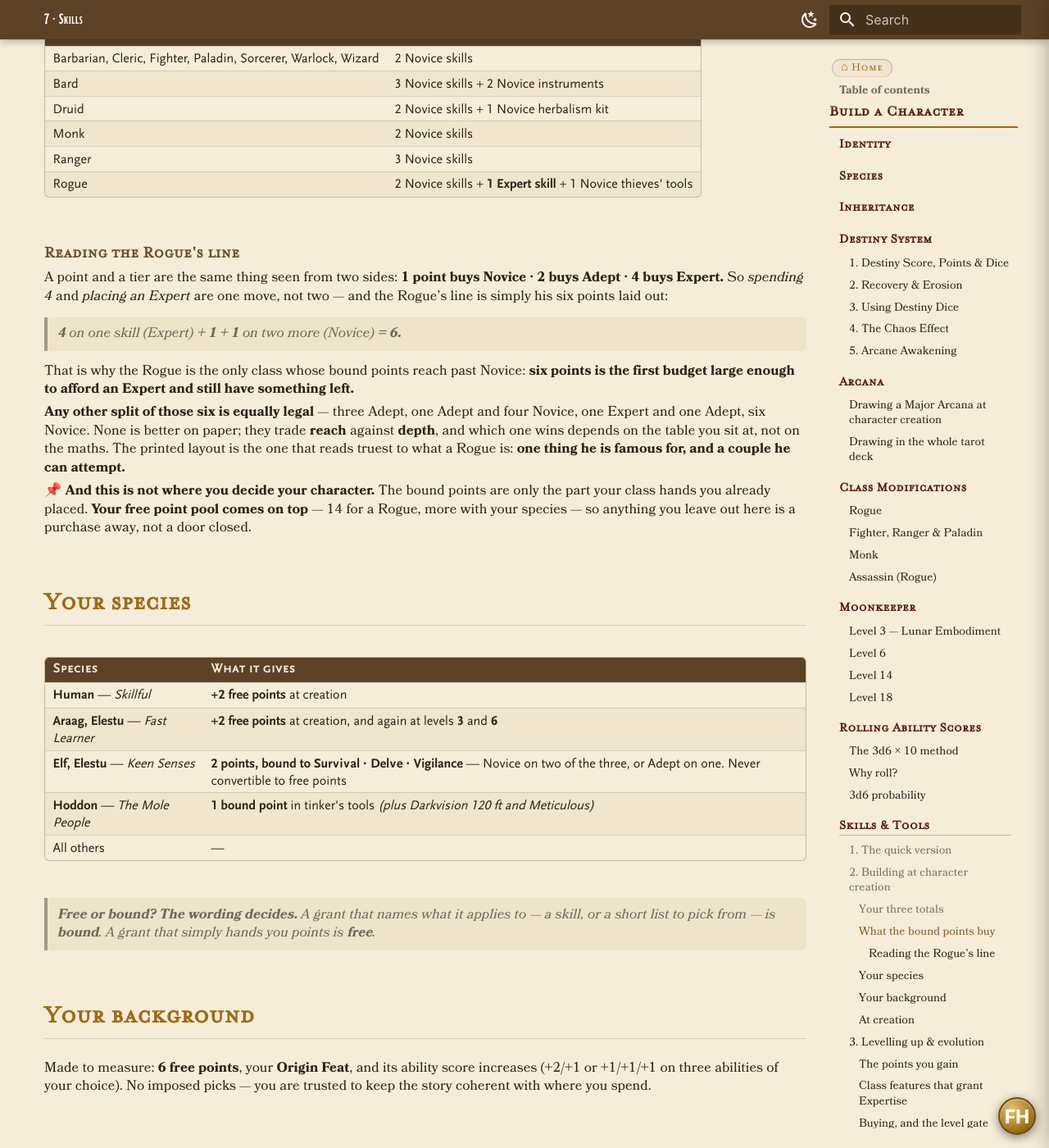
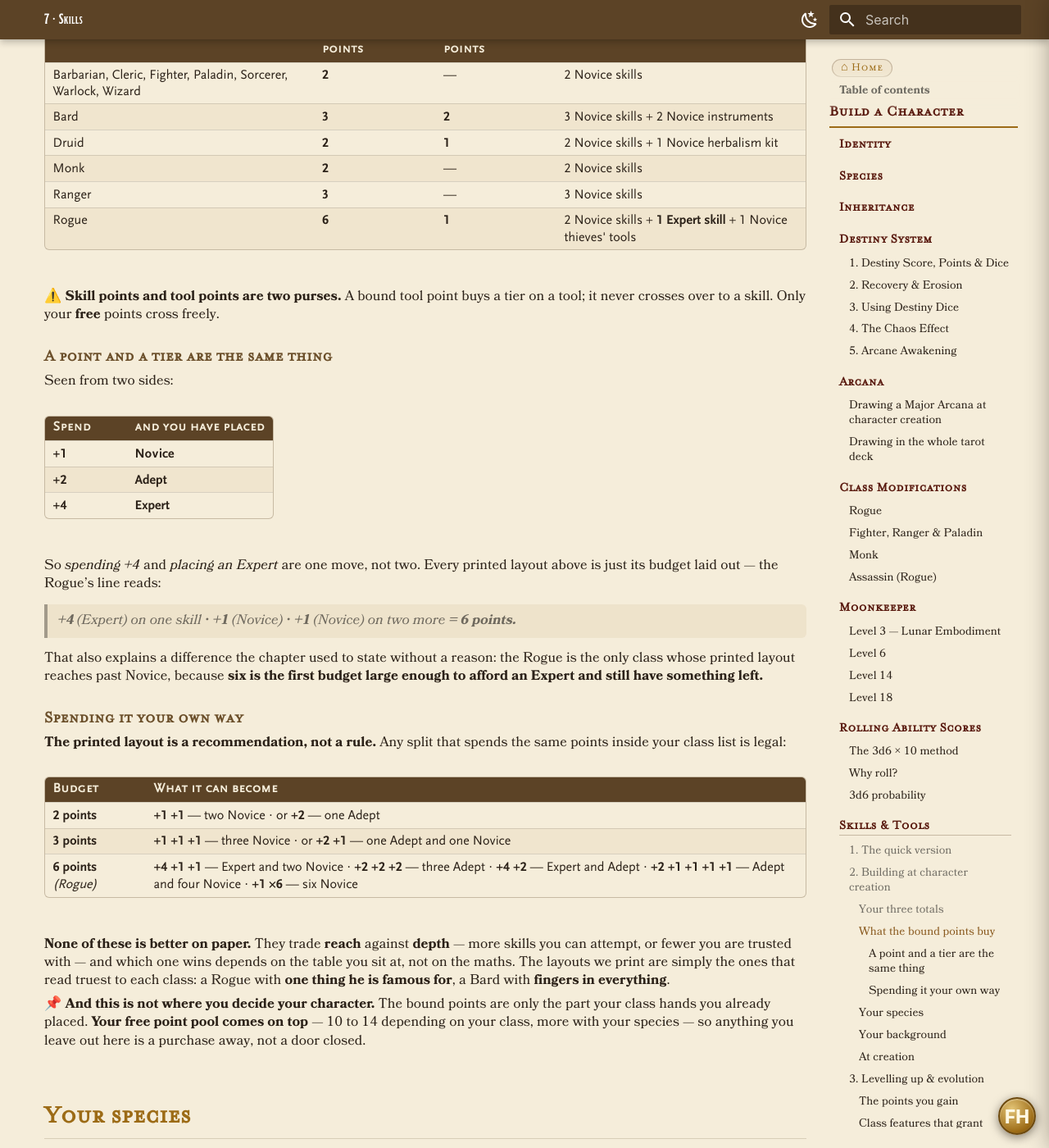
Before and after one commit to Noirchicot/fh-phb, an MkDocs documentation site: the page built from docs/chapters/skills-and-tools.md, in a window 1280 px wide and 1400 px high, scrolled down 1724 px. Shown: the whole window at 82% size. Built offline with MkDocs 1.6.1 and Material for MkDocs 9.7.7, drawn with Linux system fonts in a browser that asks for light colours; some of the changed text lies outside the part shown.

Commit message:
Les points liés deviennent un budget pour toutes les classes
Eric : « cette répartition peut même être généralisée aux autres classes tant
qu'elle est bien expliquée », puis « on peut avoir la note Adept sur le +2 et
Novice sur le +1 pour encore un peu plus de clarté ».

Une classe donne désormais un NOMBRE de points, pas une forme. Le joueur les
place dans sa liste de classe et choisit les paliers. La répartition imprimée
reste — c'est une recommandation, plus une contrainte.

Ce que ça répare, au-delà de la clarté : les autres classes avaient déjà un
budget, mais le chapitre leur interdisait de le dépenser autrement qu'en
Novice. Un barbare peut maintenant prendre un Adepte au lieu de deux Novices.

Chaque nombre porte son palier, partout où il apparaît : +1 Novice, +2 Adepte,
+4 Expert. La ligne du roublard se lit donc « +4 (Expert) · +1 (Novice) · +1
(Novice) = 6 points », ce qui explique enfin pourquoi il est la seule classe
dont la répartition imprimée dépasse Novice : six est le premier budget assez
gros pour s'offrir un Expert et garder de quoi poser autre chose.

Et une précision qui manquait : points de compétence et points d'outil sont
deux bourses. Seuls les points LIBRES traversent.

Co-Authored-By: Claude Opus 5 <noreply@anthropic.com>

```diff
--- a/docs/chapters/skills-and-tools.md
+++ b/docs/chapters/skills-and-tools.md
@@ -53,38 +53,61 @@ adds **+2 free** on top because there are 26 skills to fill. Both are already co
 
 ### What the bound points buy
 
-You place them yourself, **inside your class list**. Most classes place theirs at **Novice**;
-the Rogue's six buy him one real specialty, and the table below shows how.
+Your class hands you a **number of points**, not a shape. You place them yourself, **inside
+your class list**, and **you choose the tiers**.
 
-| Class | Bound placements |
+| Class | Bound skill points | Bound tool points | The layout we print |
+|---|---|---|---|
+| Barbarian, Cleric, Fighter, Paladin, Sorcerer, Warlock, Wizard | **2** | — | 2 Novice skills |
+| Bard | **3** | **2** | 3 Novice skills + 2 Novice instruments |
+| Druid | **2** | **1** | 2 Novice skills + 1 Novice herbalism kit |
+| Monk | **2** | — | 2 Novice skills |
+| Ranger | **3** | — | 3 Novice skills |
+| Rogue | **6** | **1** | 2 Novice skills + **1 Expert skill** + 1 Novice thieves' tools |
+
+⚠️ **Skill points and tool points are two purses.** A bound tool point buys a tier on a tool;
+it never crosses over to a skill. Only your **free** points cross freely.
+
+#### A point and a tier are the same thing
+
+Seen from two sides:
+
+| Spend | and you have placed |
 |---|---|
-| Barbarian, Cleric, Fighter, Paladin, Sorcerer, Warlock, Wizard | 2 Novice skills |
-| Bard | 3 Novice skills + 2 Novice instruments |
-| Druid | 2 Novice skills + 1 Novice herbalism kit |
-| Monk | 2 Novice skills |
-| Ranger | 3 Novice skills |
-| Rogue | 2 Novice skills + **1 Expert skill** + 1 Novice thieves' tools |
+| **+1** | **Novice** |
+| **+2** | **Adept** |
+| **+4** | **Expert** |
 
-#### Reading the Rogue's line
+So *spending +4* and *placing an Expert* are one move, not two. Every printed layout above is
+just its budget laid out — the Rogue's line reads:
 
-A point and a tier are the same thing seen from two sides: **1 point buys Novice · 2 buys
-Adept · 4 buys Expert.** So *spending 4* and *placing an Expert* are one move, not two — and
-the Rogue's line is simply his six points laid out:
+> **+4** *(Expert)* on one skill **· +1** *(Novice)* **· +1** *(Novice)* on two more
+> **= 6 points.**
 
-> **4** on one skill *(Expert)* **+ 1 + 1** on two more *(Novice)* **= 6.**
+That also explains a difference the chapter used to state without a reason: the Rogue is the
+only class whose printed layout reaches past Novice, because **six is the first budget large
+enough to afford an Expert and still have something left.**
 
-That is why the Rogue is the only class whose bound points reach past Novice: **six points is
-the first budget large enough to afford an Expert and still have something left.**
+#### Spending it your own way
 
-**Any other split of those six is equally legal** — three Adept, one Adept and four Novice,
-one Expert and one Adept, six Novice. None is better on paper; they trade **reach** against
-**depth**, and which one wins depends on the table you sit at, not on the maths. The printed
-layout is the one that reads truest to what a Rogue is: **one thing he is famous for, and a
-couple he can attempt.**
+**The printed layout is a recommendation, not a rule.** Any split that spends the same points
+inside your class list is legal:
+
+| Budget | What it can become |
+|---|---|
+| **2 points** | **+1 +1** — two Novice · or **+2** — one Adept |
+| **3 points** | **+1 +1 +1** — three Novice · or **+2 +1** — one Adept and one Novice |
+| **6 points** *(Rogue)* | **+4 +1 +1** — Expert and two Novice · **+2 +2 +2** — three Adept · **+4 +2** — Expert and Adept · **+2 +1 +1 +1 +1** — Adept and four Novice · **+1 ×6** — six Novice |
+
+**None of these is better on paper.** They trade **reach** against **depth** — more skills you
+can attempt, or fewer you are trusted with — and which one wins depends on the table you sit
+at, not on the maths. The layouts we print are simply the ones that read truest to each class:
+a Rogue with **one thing he is famous for**, a Bard with **fingers in everything**.
 
 📌 **And this is not where you decide your character.** The bound points are only the part your
-class hands you already placed. **Your free point pool comes on top** — 14 for a Rogue, more
-with your species — so anything you leave out here is a purchase away, not a door closed.
+class hands you already placed. **Your free point pool comes on top** — 10 to 14 depending on
+your class, more with your species — so anything you leave out here is a purchase away, not a
+door closed.
 
 ### Your species
 
```
